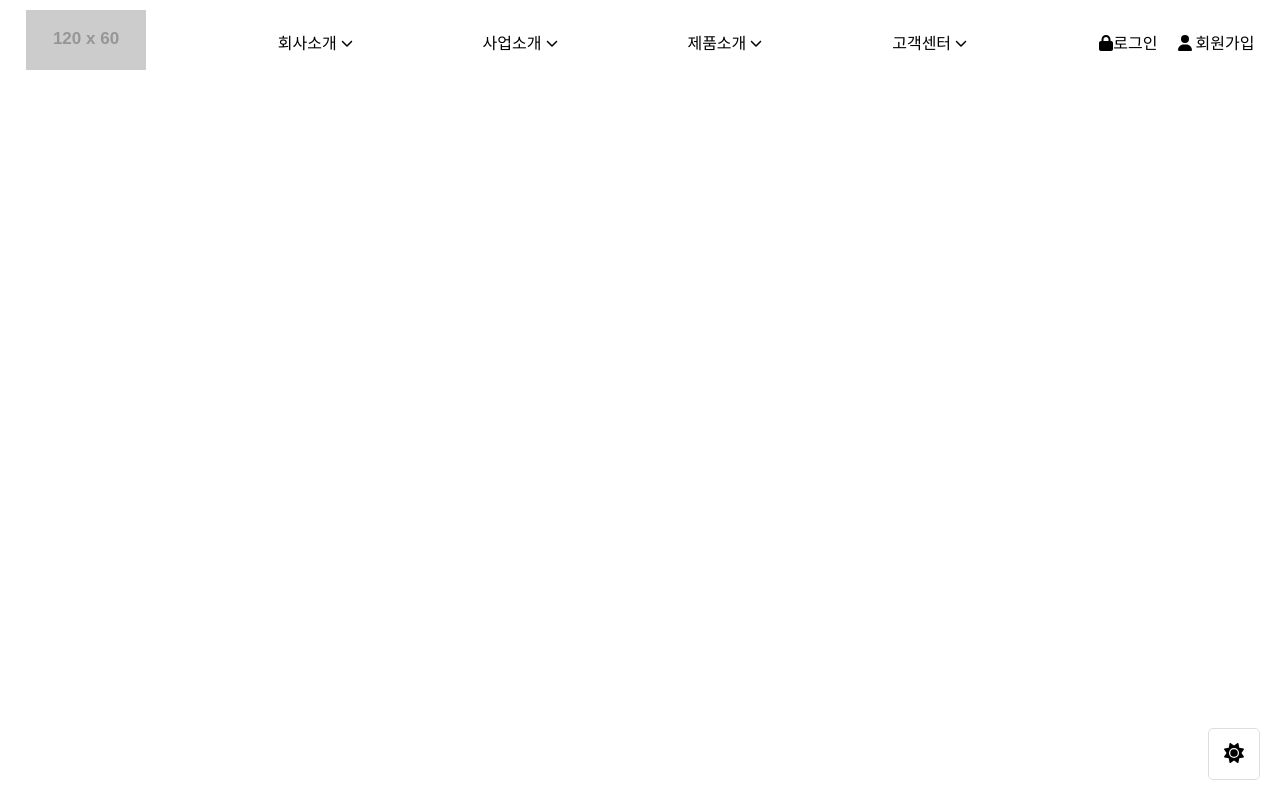
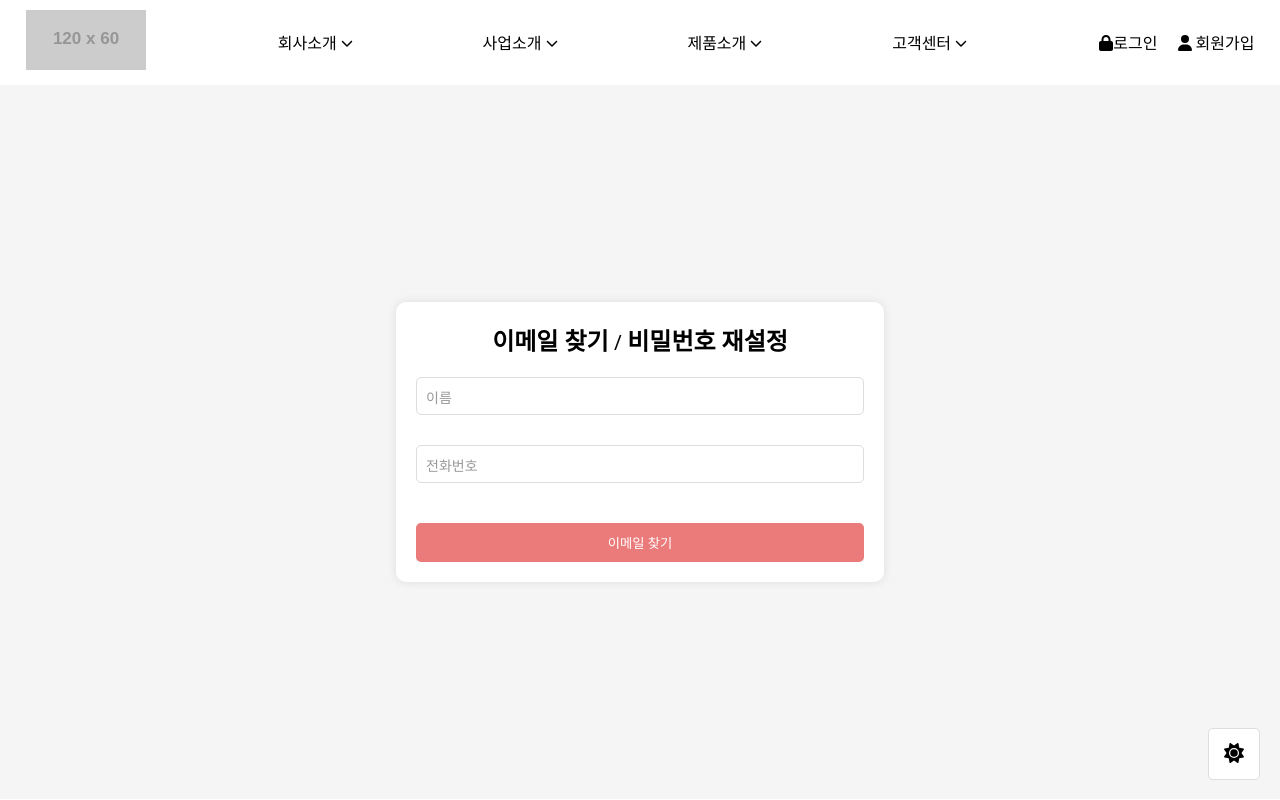
Before and after one commit to dldmswn0719/template_website, a React (Create React App) app: page /findemail in a window 1280 px wide. Built offline with nearby package versions, Linux system fonts and the light colour scheme; a web font is replaced by a local one.

Commit message:
20230919 이메일,비밀번호 찾기

```diff
--- a/src/App.js
+++ b/src/App.js
@@ -5,11 +5,15 @@ import Login from "./pages/Login";
 import GlobalStyle from "./components/GlobalStyle";
 import Aside from "./components/Aside";
 import Nav from "./components/Nav";
-import store from "./store";
+import store, { loggedIn } from "./store";
 import { ThemeProvider } from "styled-components";
-import { Provider, useSelector } from "react-redux";
+import { Provider, useDispatch, useSelector } from "react-redux";
 import Example from "./example/Example";
 import Logout from "./pages/Logout";
+import { useEffect } from "react";
+import { collection, doc, getDoc, getFirestore } from "firebase/firestore";
+import Modify from "./pages/Modify";
+import Findemail from "./pages/Findemail";
 
 
 function App() {
@@ -52,6 +56,39 @@ function Inner(){
   const userState = useSelector(state => state.user)
   console.log(userState)
 
+  const dispatch = useDispatch();
+  const uid = sessionStorage.getItem("users")
+  console.log(uid)
+  //콘솔창에 내 uid값 나온다
+
+  useEffect(()=>{
+
+    const fetchUser = async () =>{
+      if(!uid) return;
+      //만약에 uid값이 없다면 return 시킬거임
+
+      const userDoc = doc(collection(getFirestore(),"users"),uid);
+      console.log(userDoc)
+
+      try{
+          //실패할수도있다 ,성공했을때
+          const docSnapshot = await getDoc(userDoc);
+          console.log(docSnapshot)
+          if(docSnapshot.exists()){
+            const userData = docSnapshot.data();
+            dispatch(loggedIn(userData))
+          }
+
+      }catch(error){
+        console.log(error)
+      }
+
+    }
+    fetchUser();
+
+  },[dispatch,uid])
+  //로딩되고나서 실행, 여러번 실행할려면 state값 입력해주기
+
   return(
     <ThemeProvider theme={DarkMode}>
       {/* {theme} */}
@@ -64,6 +101,8 @@ function Inner(){
         <Route path="/login" element={<Login />}></Route>
         <Route path="/example" element={<Example />}></Route>
         <Route path="/logout" element={<Logout />}></Route>
+        <Route path="/modify" element={<Modify />}></Route>
+        <Route path="/findemail" element={<Findemail />}></Route>
       </Routes>
     </ThemeProvider>
   )
--- a/src/firebase/index.js
+++ b/src/firebase/index.js
@@ -1,6 +1,6 @@
 // Import the functions you need from the SDKs you need
 import { initializeApp } from "firebase/app";
-import { getAuth, createUserWithEmailAndPassword,signInWithEmailAndPassword } from "firebase/auth"
+import { getAuth, createUserWithEmailAndPassword,signInWithEmailAndPassword,sendPasswordResetEmail } from "firebase/auth"
 // TODO: Add SDKs for Firebase products that you want to use
 // https://firebase.google.com/docs/web/setup#available-libraries
 
@@ -18,4 +18,4 @@ const firebaseConfig = {
 const firebaseApp = initializeApp(firebaseConfig);
 const firebaseAuth = getAuth(firebaseApp);
 
-export {firebaseAuth,createUserWithEmailAndPassword,signInWithEmailAndPassword}
+export {firebaseAuth,createUserWithEmailAndPassword,signInWithEmailAndPassword,sendPasswordResetEmail}
--- /dev/null
+++ b/src/pages/Findemail.js
@@ -0,0 +1,210 @@
+import React from 'react'
+import { collection, query, where, getFirestore, Firestore, getDocs } from 'firebase/firestore';
+import { firebaseAuth, sendPasswordResetEmail } from '../firebase';
+import styled from 'styled-components';
+import Modal from '../components/Modal'
+import { useState } from 'react';
+
+const Container = styled.div`
+  display: flex;
+  background-color: #f5f5f5;
+  justify-content: center;
+  height: calc(100vh - 86px);
+  align-items: center;
+`
+
+const FindMail = styled.div`
+  width: 35vw;
+  padding: 20px;
+  box-shadow: 0 0 10px rgba(0,0,0,0.1);
+  background-color: #fff;
+  border-radius: 10px;
+  @media screen and (max-width: 640px){
+    width: 70vw;
+  }
+  @media screen and (max-width: 1024px){
+    width: 60vw;
+  }
+`
+
+const Title = styled.h1`
+  font-size: 24px;
+  text-align: center; margin-bottom: 20px;
+`
+
+const Input = styled.input`
+  width: 100%; padding: 10px;
+  margin-bottom: 10px;
+  border: 1px solid #ddd;
+  border-radius: 5px;
+  box-sizing: border-box;
+  padding-left: 45px;
+  transition: border-color 0.4s;
+  &:focus{
+    border-color: #ee9191;
+    outline: none;
+  }
+  &::placeholder{opacity: 0;}
+`
+
+const InputWrapper = styled.div`
+  position: relative;
+  margin-bottom: 20px;
+  &:last-child{
+    margin-bottom: 0; margin-top: 20px;
+    justify-content: flex-end; display: flex;
+    column-gap: 20px;
+    a{
+      background-color: #f1a7a7;
+      font-size: 14px;
+      text-align: center;
+      padding: 5px 20px;
+      border-radius: 5px;
+      color: white;
+      &:last-child{
+        background-color: #f18e8e;
+      }
+    }
+  }
+  input:focus + label,
+  input:not(:placeholder-shown) + label{
+    top: 4px;
+    left: 4px;
+    font-size: 8px;
+    color:  #ee9191;
+  }
+`
+
+const Label = styled.label`
+  position: absolute;
+  top: 10px; left: 10px;
+  font-size: 14px; color: #999;
+  transition: all 0.3s;
+  pointer-events: none;
+`
+
+const Button = styled.button`
+  width: 100%; padding: 10px;
+  border-radius: 5px;
+  background-color: #eb7a7a;
+  border: none;
+  color: #fff;
+  cursor: pointer;
+  &:first-child{
+    margin-top: 10px;
+  }
+`
+
+function Findemail() {
+
+    const [name,setName] = useState("");
+    const [phoneNumber,setPhoneNumber] = useState("");
+    //이름이랑 전화번호 일치한 사람만 찾게하기위해서
+    const [message,setMessage] = useState("");
+    const [resultEmail,setResultEmail] = useState("");
+    const [isModalOpen,setModalOpen] = useState(false);
+
+    const PhoneNumber = (e) =>{
+        let value = e.target.value;
+        e.target.value = e.target.value.replace(/[^0-9]/g, '').replace(/^(\d{0,3})(\d{0,4})(\d{0,4})$/g, "$1-$2-$3").replace(/-{1,2}$/g, "");
+
+        setPhoneNumber(value);
+      }
+
+    const isValidPhone = (phoneNumber) =>{
+        const regex = /^01[0-9]-[0-9]{3,4}-[0-9]{4}$/;
+        return regex.test(phoneNumber)
+    }
+
+    const findID = async () =>{
+        if(name.length === 0){
+            // setModalOpen(true)
+            setModalOpen(!isModalOpen);
+            setMessage("이름이 비어있습니다.");
+        }else if(!isValidPhone(phoneNumber)){
+            setMessage("유효한 전화번호를 입력해주세요.");
+            setModalOpen(!isModalOpen);
+            return;
+        }
+
+        try{
+
+            const userQuery = query(
+                collection(getFirestore(),"users"),
+                where("phoneNumber",'==',phoneNumber),
+                where("name","==",name)
+                // 폰넘버가 같다면 /  이름이 같다면, 이름이랑 폰넘버가 같은친구를 찾아주세요
+            );
+            const querySnapShot = await getDocs(userQuery)
+            console.log(querySnapShot)
+
+            if(querySnapShot.empty){
+                setMessage("해당 이름과 전화번호로 가입한 계정이 없습니다.");
+                setModalOpen(!isModalOpen);
+                return;
+            }
+
+            const userDoc = querySnapShot.docs[0];
+            const userData = userDoc.data();
+            const email = userData.email
+            console.log(userData)
+            setResultEmail(email);
+
+            if(!email){
+                setMessage("이메일 정보를 찾을 수 없습니다.");
+                setModalOpen(!isModalOpen);
+                return;
+            }
+
+            const maskEmail = email.replace(/(.{3}).+(@.+)/,"$1*****$2")
+            setModalOpen(!isModalOpen);
+            setMessage(`귀하의 이메일 주소는 ${maskEmail} 입니다.`)
+
+        }catch(error){
+            setMessage(error);
+            setModalOpen(!isModalOpen);
+            return;
+        }
+    }
+
+    const passwordEdit = () =>{
+        sendPasswordResetEmail(firebaseAuth,resultEmail)
+        .then(function(){
+            setMessage(`귀하의 ${resultEmail.replace(/(.{3}).+(@.+)/,"$1*****$2")}로 메일을 발송하였습니다.`);
+            setModalOpen(!isModalOpen);
+            return;
+        })
+        .catch(error=>{
+            setMessage(error);
+            setModalOpen(!isModalOpen);
+            return;
+        })
+    }
+
+    return (
+        <>
+            <Container>
+                <FindMail>
+                    <Title>이메일 찾기 / 비밀번호 재설정</Title>
+                    <InputWrapper>
+                        <Input type='text' placeholder='이름을 입력해주세요' value={name} onChange={(e)=>setName(e.target.value)} />
+                        <Label htmlFor='name'>이름</Label>
+                    </InputWrapper>
+                    <InputWrapper>
+                        <Input type='text' placeholder='전화번호를 입력해주세요' value={phoneNumber} onChange={(e)=>setPhoneNumber(e.target.value)} onInput={PhoneNumber} maxLength={13} />
+                        <Label htmlFor='phoneNumber'>전화번호</Label>
+                    </InputWrapper>
+                    <p>{message}</p>
+                    <InputWrapper>
+                        <Button onClick={findID}>이메일 찾기</Button>
+                    </InputWrapper>
+                    {resultEmail && <Button onClick={passwordEdit}>패스워드 재설정</Button>}
+                </FindMail>
+            </Container>
+            {isModalOpen && <Modal error={message} onClose={()=>{setModalOpen(!isModalOpen)}} />}
+            {/* (!isModalOpen) 을 (false)로 설정가능 */}
+        </>
+        )
+}
+
+export default Findemail
--- a/src/pages/Login.js
+++ b/src/pages/Login.js
@@ -1,7 +1,7 @@
 import React, { useState } from 'react'
 import styled from 'styled-components'
 import { firebaseAuth, signInWithEmailAndPassword } from '../firebase'
-import {useNavigate} from "react-router-dom";
+import {NavLink, useNavigate} from "react-router-dom";
 import { collection, doc, getDoc, getFirestore } from 'firebase/firestore';
 import { useDispatch } from 'react-redux';
 import { logIn, loggedIn } from '../store';
@@ -54,6 +54,22 @@ const Input = styled.input`
 const InputWrapper = styled.div`
   position: relative;
   margin-bottom: 20px;
+  &:last-child{
+    margin-bottom: 0; margin-top: 20px;
+    justify-content: flex-end; display: flex;
+    column-gap: 20px;
+    a{
+      background-color: #f1a7a7;
+      font-size: 14px;
+      text-align: center;
+      padding: 5px 20px;
+      border-radius: 5px;
+      color: white;
+      &:last-child{
+        background-color: #f18e8e;
+      }
+    }
+  }
   input:focus + label,
   input:not(:placeholder-shown) + label{
   //안에 내용적으면(없다면 적용x) 글자 다시 내려오지말고 유지
@@ -149,6 +165,10 @@ function Login() {
             <Button>로그인</Button>
           </form>
           <p>{error}</p>
+          <InputWrapper>
+            <NavLink to="/findemail">이메일 찾기 / 비밀번호 재설정</NavLink>
+            <NavLink to="/member">회원가입</NavLink>
+          </InputWrapper>
         </SignUp>
       </Container>
     </>
--- a/src/pages/Member.js
+++ b/src/pages/Member.js
@@ -6,6 +6,8 @@ import { useNavigate } from 'react-router-dom'
 import { FontAwesomeIcon } from '@fortawesome/react-fontawesome'
 import { faEye, faEyeSlash, faTriangleExclamation } from '@fortawesome/free-solid-svg-icons'
 import Modal from '../components/Modal'
+import { useDispatch, useSelector } from 'react-redux'
+import { logIn, loggedIn } from '../store'
 
 
 const Container = styled.div`
@@ -95,11 +97,12 @@ function Member() {
   const [password,setPassword] = useState("");
   const [passwordConfirm,setPasswordConfirm] = useState("");
   const [nickname,setNickname] = useState("");
-  const [phone,setPhone] = useState("");
+  const [phoneNumber,setPhoneNumber] = useState("");
   const [error,setError] = useState("");
   const [eye,setEye] = useState([0,0]);
   const [isModal,setIsModal] =useState(false);
   const navigate = useNavigate();
+  const dispatch = useDispatch();
 
   const toggleEye = (index) =>{
     const newEye = [...eye];
@@ -116,7 +119,7 @@ function Member() {
     let value = e.target.value;
     e.target.value = e.target.value.replace(/[^0-9]/g, '').replace(/^(\d{0,3})(\d{0,4})(\d{0,4})$/g, "$1-$2-$3").replace(/-{1,2}$/g, "");
 
-    setPhone(value);
+    setPhoneNumber(value);
   }
 
   const errorMsg = (errorCode) =>{
@@ -131,9 +134,9 @@ function Member() {
     return firebaseError[errorCode] || "알 수 없는 에러가 발생하였습니다."
   }
 
-  const isValidPhone = (phone) =>{
+  const isValidPhone = (phoneNumber) =>{
     const regex = /^01[0-9]-[0-9]{3,4}-[0-9]{4}$/;
-    return regex.test(phone)
+    return regex.test(phoneNumber)
     //정규식 코드에 일치하는지 true,false값이 나올거임
   }
 
@@ -151,7 +154,7 @@ function Member() {
       errorMessage = "이름"
     }else if(nickname.length === 0){
       errorMessage = "닉네임";
-    }else if(!isValidPhone(phone)){
+    }else if(!isValidPhone(phoneNumber)){
       setError("유효한 전화번호를 입력해주세요.");
       setIsModal(!isModal);
       //isModal 자체를 true 로 만들어서 실행
@@ -176,16 +179,22 @@ function Member() {
       return;
     }
 
+
     try{
       const { user } = await createUserWithEmailAndPassword(firebaseAuth,email,password);
 
       const userProfile = {
         name,
         nickname,
-        phone
+        phoneNumber,
+        email
+        //이메일 찾기기능 비밀번호 재설정 위해서
       }
 
       await setDoc(doc(getFirestore(),"users",user.uid),userProfile)
+
+      sessionStorage.setItem("users", user.uid)
+      dispatch(logIn(user.uid))
 
       alert("회원가입이 완료 되었습니다.")
       navigate('/');
@@ -197,6 +206,9 @@ function Member() {
     }
   }
 
+  const userState = useSelector(state => state.user)
+  console.log(userState.loggedIn)
+
   return (
     <>
       {
@@ -204,6 +216,8 @@ function Member() {
         //isModal이 true일때만 보여주세요 값이 있거나 참일때만 보여줌
         <Modal error={error} onClose={()=>{setIsModal(false)}} />
       }
+      {
+        userState.loggedIn ? <Modal error="이미 로그인 중입니다." onClose={()=>{navigate('/')}} /> :
         <Container>
           <SignUp>
             <Title>회원가입</Title>
@@ -243,6 +257,7 @@ function Member() {
             {/* <p>{error}</p> */}
           </SignUp>
         </Container>
+      }
     </>
   )
 }
--- /dev/null
+++ b/src/pages/Modify.js
@@ -0,0 +1,22 @@
+import React from 'react'
+import { useSelector } from 'react-redux'
+import Modal from '../components/Modal'
+import { useNavigate } from 'react-router-dom'
+
+function Modify() {
+
+  const userState = useSelector(state => state.user)
+  console.log(userState.loggedIn)
+  const navigate = useNavigate();
+
+  return (
+    <>
+      {
+        userState.loggedIn ? <div>Modify</div> :
+       <Modal error="로그인이 필요한 페이지입니다." onClose={()=>{navigate('/login')}} />
+      }
+    </>
+  )
+}
+
+export default Modify
```
Also changed, not shown: src/components/Nav.js (+15 -6 lines). Lines whose indentation alone changed are shown as unchanged.
